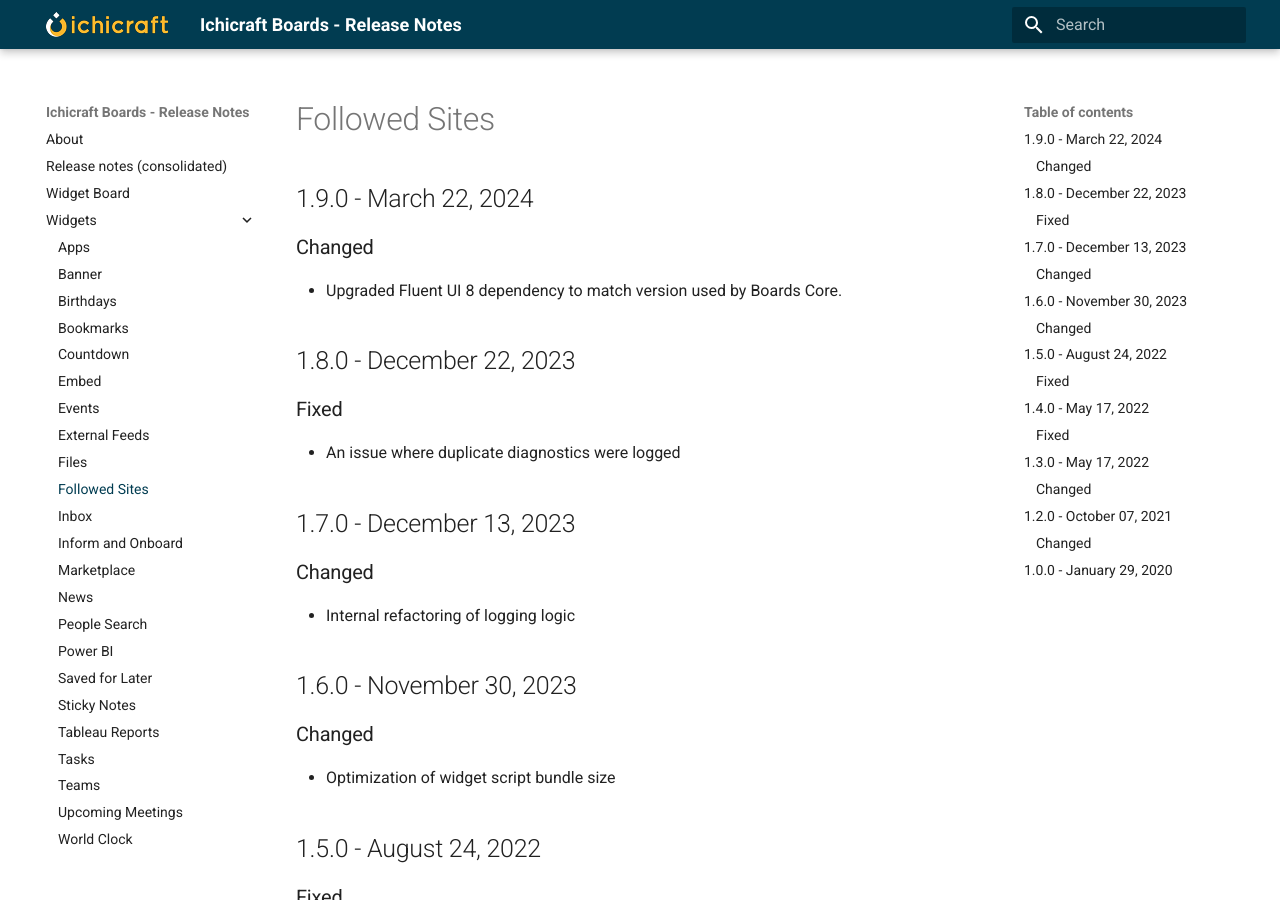
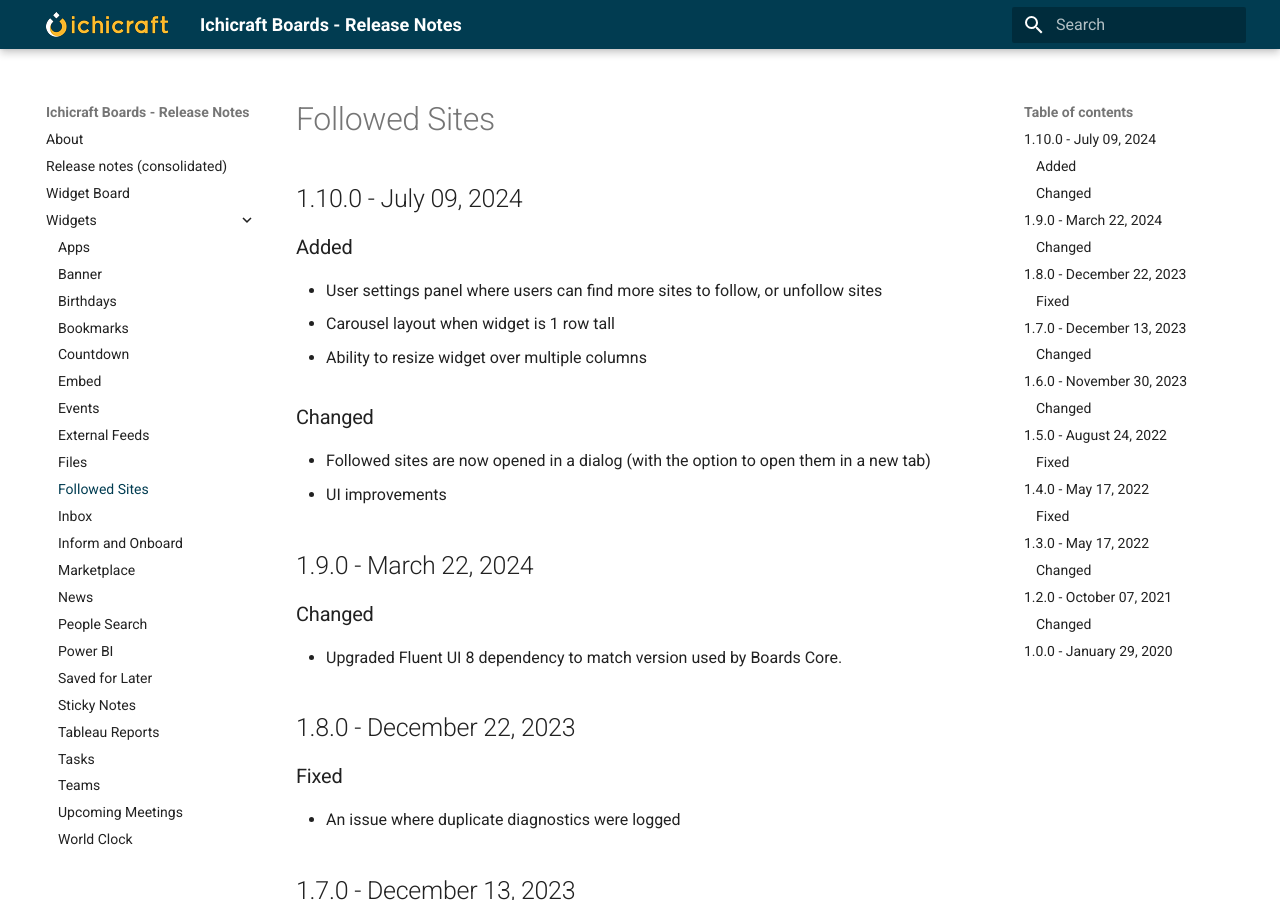
Before and after one commit to ichicraft/widgets-docs, an MkDocs documentation site: the page built from docs/Widgets/Followed Sites.md, in a window 1280 px wide and 900 px high. Built offline with MkDocs 1.6.1 and Material for MkDocs 9.7.7, drawn with Linux system fonts in a browser that asks for light colours.

```diff
--- a/docs/Widgets/Followed Sites.md
+++ b/docs/Widgets/Followed Sites.md
@@ -1,3 +1,14 @@
+## 1.10.0 - July 09, 2024
+
+### Added
+- User settings panel where users can find more sites to follow, or unfollow sites
+- Carousel layout when widget is 1 row tall
+- Ability to resize widget over multiple columns
+
+### Changed
+- Followed sites are now opened in a dialog (with the option to open them in a new tab)
+- UI improvements
+
 ## 1.9.0 - March 22, 2024
 
 ### Changed
```
Also changed, not shown: docs/Release-notes-(consolidated).md (+11 -0 lines).
